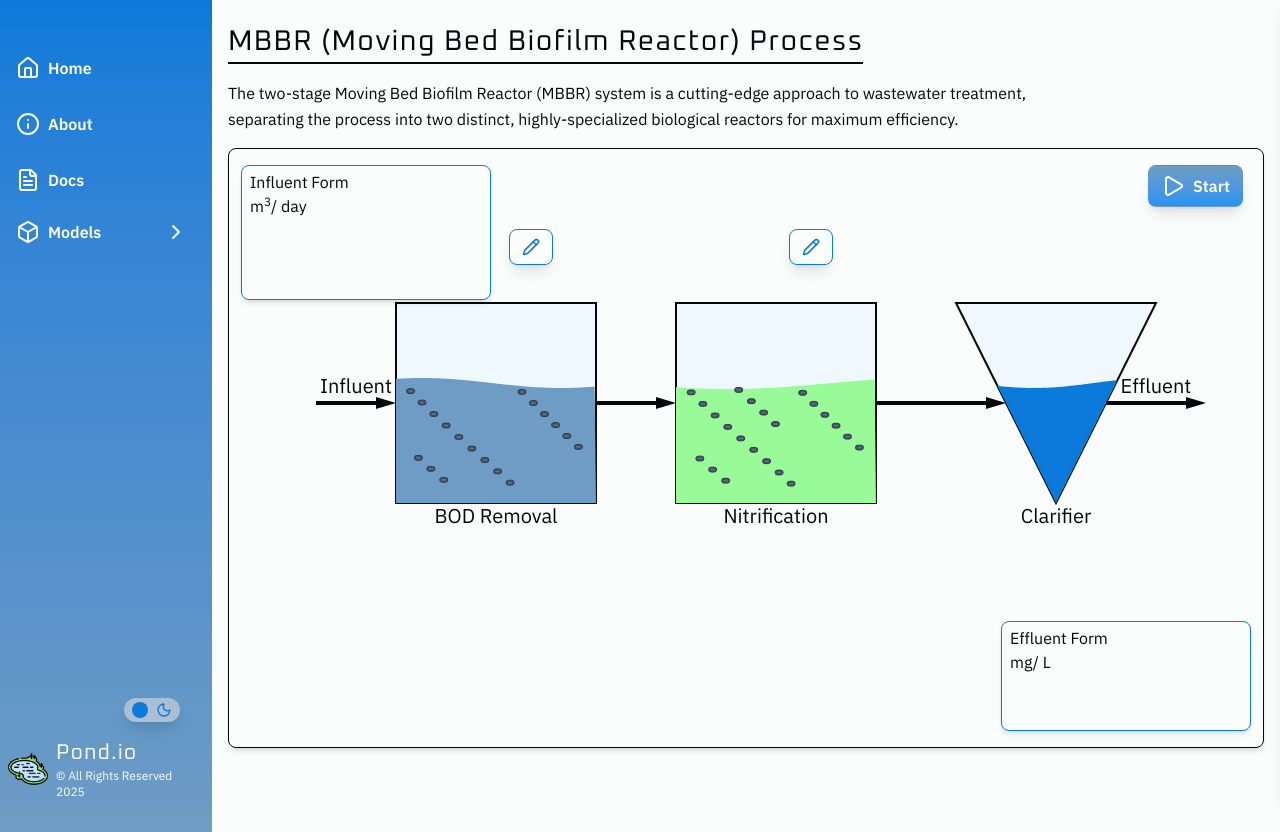
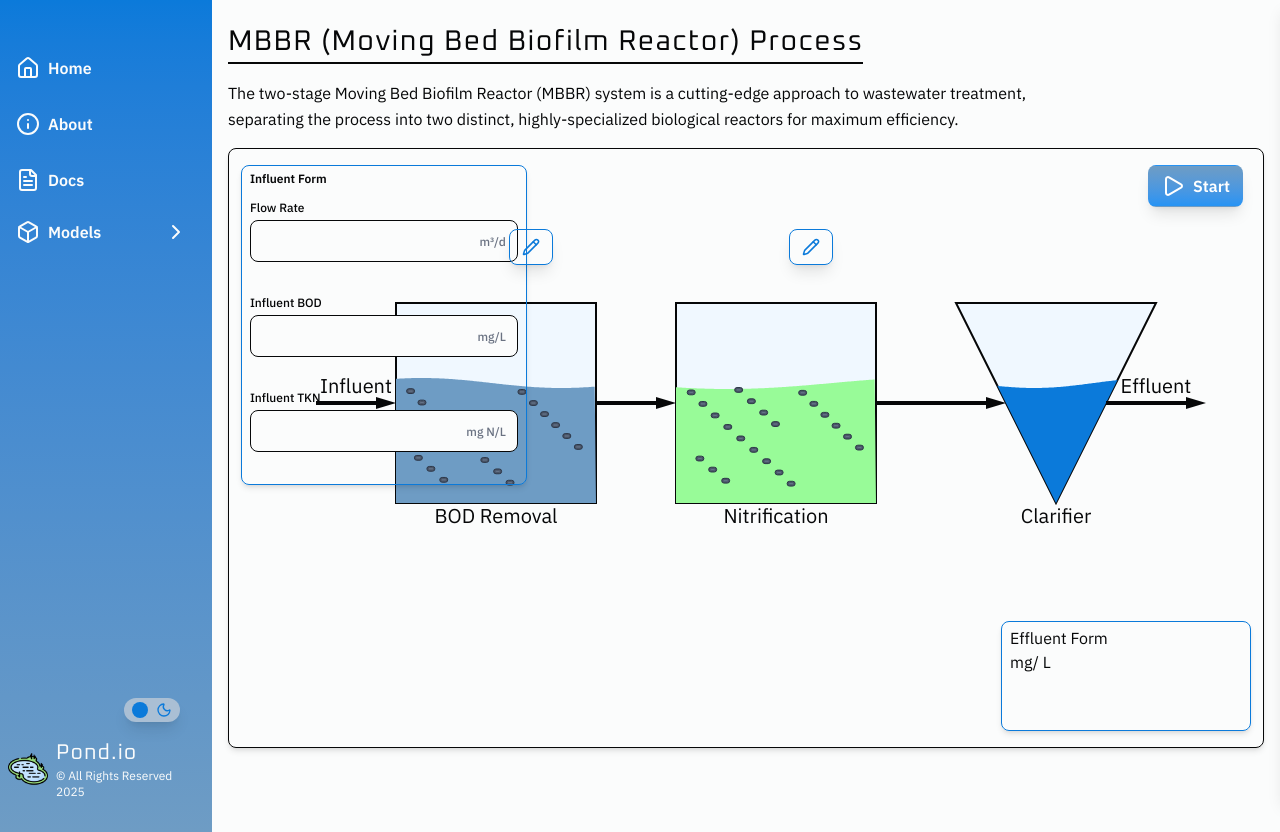
Before and after one commit to bryancastillo10/pond-io, a React (Vite) app in the folder client/: page /model/mbbr in a window 1280 px wide. Built offline with nearby package versions, Linux system fonts and the light colour scheme.

Commit message:
🧪 test: NumberInput usage

```diff
--- a/client/src/components/models/Uasb.tsx
+++ b/client/src/components/models/Uasb.tsx
@@ -2,13 +2,7 @@ import TextHeader from "@/components/static/TextHeader";
 
 import Diagram from "@/features/uasb/components/Diagram";
 
-import NumberInput from "../ui/NumberInput";
-import { useState } from "react";
-
 const UasbSimulation = () => {
-  const [loadingRate, setLoadingRate] = useState("");
-  const [tkn, setTkn] = useState("45.30");
-
   return (
     <section className="w-full h-full flex flex-col gap-2">
       <TextHeader
@@ -25,24 +19,6 @@ const UasbSimulation = () => {
         </p>
       </div>
 
-      <NumberInput
-        label="Loading Rate"
-        value={loadingRate}
-        unit="m³/day"
-        onChange={setLoadingRate}
-        decimals={0}
-        max={500}
-        disabled={false}
-      />
-
-      <NumberInput
-        label="Total Kjeldahl Nitrogen (TKN)"
-        value={tkn}
-        unit="mg/L"
-        onChange={setTkn}
-        disabled={false}
-      />
-
       <Diagram />
     </section>
   );
--- a/client/src/components/ui/NumberInput.tsx
+++ b/client/src/components/ui/NumberInput.tsx
@@ -69,7 +69,7 @@ const NumberInput = ({
   };
 
   return (
-    <div className="w-full py-1">
+    <div className="py-1">
       <label className="block text-sm font-medium mb-1">{label}</label>
 
       <div className="relative w-fit">
@@ -81,7 +81,6 @@ const NumberInput = ({
           onBlur={handleBlur}
           disabled={disabled}
           className={`px-3 py-2 border rounded-lg focus:outline-none transition-all focus:border-primary focus:ring-1 focus:ring-primary
-        min-w-sm
         ${disabled ? "bg-gray-100 cursor-not-allowed" : "bg-background"}
         ${unit ? "pr-16" : "pr-3"}
       `}
--- a/client/src/features/mbbr/components/Diagram.tsx
+++ b/client/src/features/mbbr/components/Diagram.tsx
@@ -1,12 +1,29 @@
+import { useState } from "react";
+
 import useMBBRDiagram from "@/features/mbbr/hooks/useMBBRDiagram";
 import Button from "@/components/ui/Button";
 import { Pencil } from "lucide-react";
 
+import NumberInput from "@/components/ui/NumberInput";
+
 import useDrawer from "@/lib/drawer-ui/useDrawer";
 import StartSimulationButton from "@/components/ui/StartSimulationButton";
 
+const initialInfData = {
+  flowRate: "",
+  infBOD: "",
+  infTKN: "",
+};
+
 const Diagram = () => {
   const { handleOpenDrawer } = useDrawer();
+
+  const [infData, setInfData] = useState(initialInfData);
+
+  const handleInfluentData =
+    (field: keyof typeof initialInfData) => (value: string) => {
+      setInfData((prev) => ({ ...prev, [field]: value }));
+    };
 
   const { mbbrRef } = useMBBRDiagram();
 
@@ -16,11 +33,36 @@ const Diagram = () => {
 
   return (
     <div className="relative rounded-lg border shadow-md my-2 w-full h-[75vh] mx-auto flex justify-center items-center">
-      <div className="absolute top-4 left-3 border border-primary px-2 py-1 w-[250px] h-[135px] rounded-lg shadow-md">
-        Influent Form
-        <p>
-          m<sup>3</sup>/ day
-        </p>
+      <div className="absolute top-4 left-3 border border-primary px-2 py-1  h-fit rounded-lg shadow-md">
+        <h3 className="text-sm font-semibold mb-2">Influent Form</h3>
+
+        <NumberInput
+          label="Flow Rate"
+          unit="m³/d"
+          value={infData.flowRate}
+          onChange={handleInfluentData("flowRate")}
+          disabled={false}
+          decimals={0}
+          max={10000}
+        />
+
+        <NumberInput
+          label="Influent BOD"
+          unit="mg/L"
+          value={infData.infBOD}
+          onChange={handleInfluentData("infBOD")}
+          disabled={false}
+          decimals={2}
+        />
+
+        <NumberInput
+          label="Influent TKN"
+          unit="mg N/L"
+          value={infData.infTKN}
+          onChange={handleInfluentData("infTKN")}
+          disabled={false}
+          decimals={2}
+        />
       </div>
 
       <div className="absolute top-20 left-70">
```
